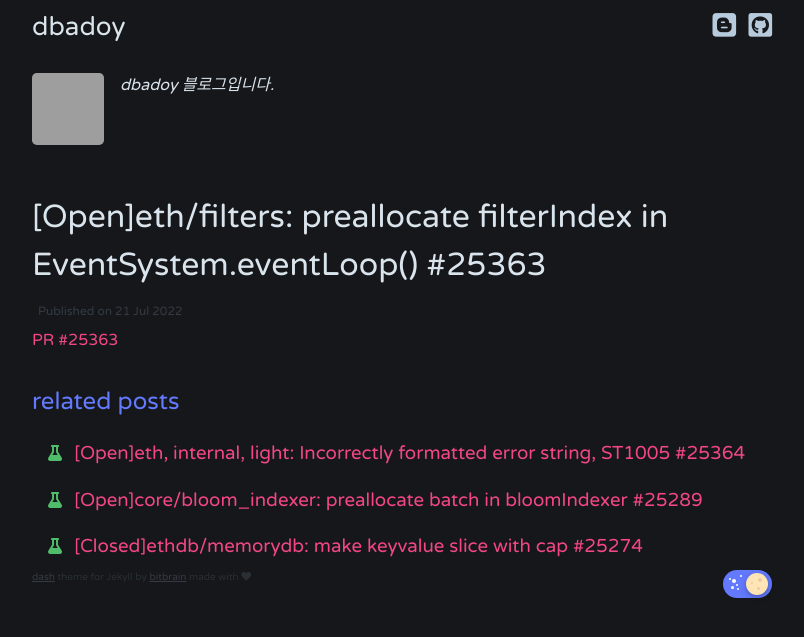
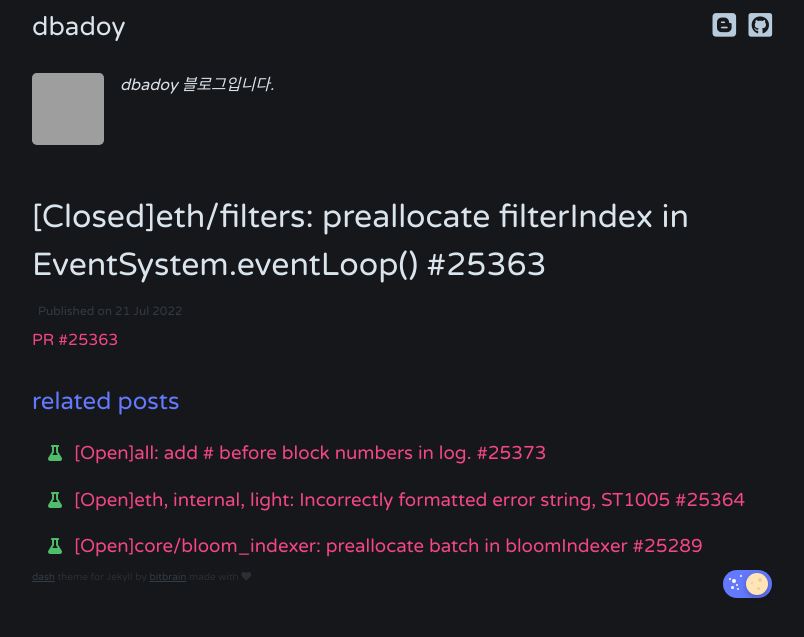
Before and after one commit to dbadoy/dbadoy.github.io, a Jekyll site: the page built from _posts/2022-07-21-25363.md, in a window 1280 px wide, cut to the strip 0-637 px from the top of the page. Shown: the whole strip, without its empty margins (238-1042 px from the left). Built offline with Jekyll 4.4.1, drawn with Linux system fonts in a browser that asks for light colours; nearby versions of some CDN libraries; comment, search, counter and statistics services are not loaded; grey boxes are pictures that could not be loaded.

Commit message:
add 07-22

```diff
--- /dev/null
+++ b/_posts/2022-07-22-25373.md
@@ -0,0 +1,7 @@
+---
+layout: post
+title:  "[Open]all: add # before block numbers in log. #25373"
+tags: go-ethereum
+---
+
+[PR #25373](https://github.com/ethereum/go-ethereum/pull/25373)
```
Also changed, not shown: _posts/2022-07-21-25363.md (+1 -1 lines).
